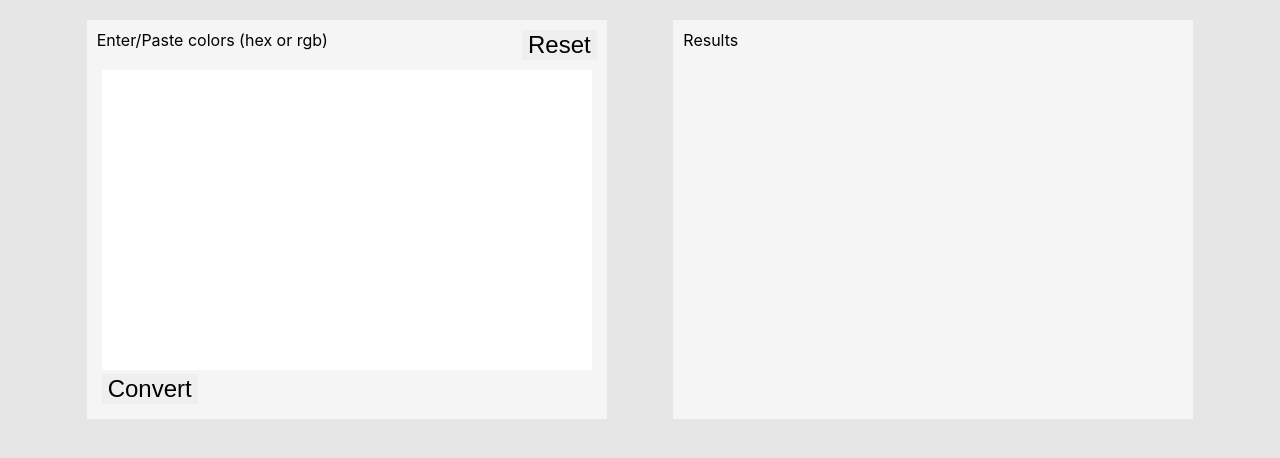
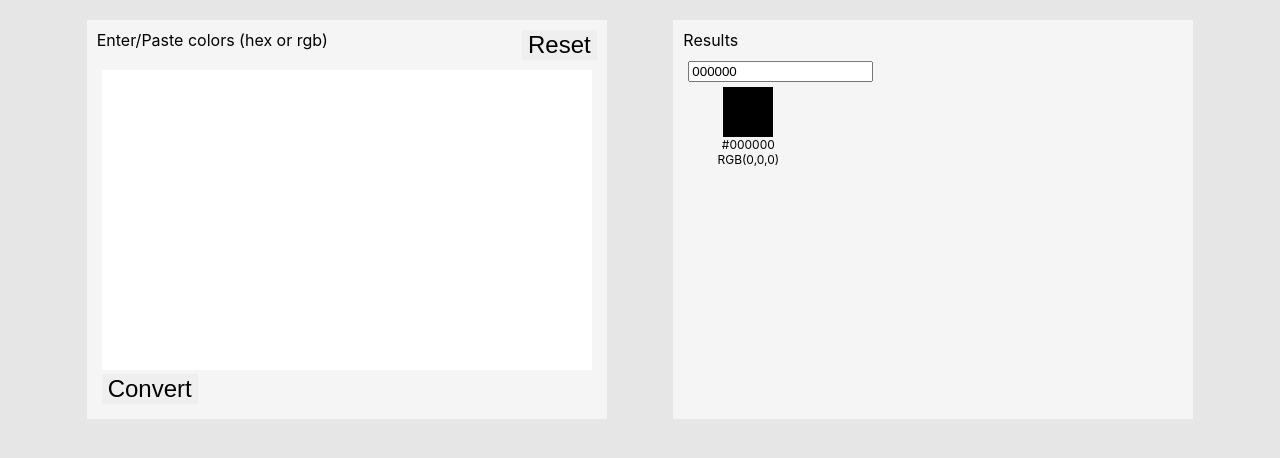
Before and after one commit to TravisL12/compare_colors, a React (Create React App) app: page / in a window 1280 px wide. Shown: the top 458 px of the page. Built offline with nearby package versions, Linux system fonts and the light colour scheme.

Commit message:
Add input

```diff
--- a/src/ColorGrid.js
+++ b/src/ColorGrid.js
@@ -1,8 +1,15 @@
-import React from "react";
+import React, { Component } from "react";
 import Color from "./Color";
 
-function ColorGrid(props) {
-  function createColor(color) {
+class ColorGrid extends Component {
+  constructor(props) {
+    super();
+    this.state = {
+      compareColor: "000000"
+    };
+  }
+
+  createColor = color => {
     const isRgb = /^rgb/.test(color);
     const colorObj = {};
 
@@ -11,70 +18,86 @@ function ColorGrid(props) {
         .replace(/[rgb()\s]/gi, "")
         .split(",")
         .map(num => parseInt(num, 10));
-      colorObj.hexColor = dec2hex(colorObj.rgbColor);
+      colorObj.hexColor = this.dec2hex(colorObj.rgbColor);
     } else {
       colorObj.hexColor = color.replace(/['#]/gi, "");
-      colorObj.rgbColor = hex2dec(colorObj.hexColor);
+      colorObj.rgbColor = this.hex2dec(colorObj.hexColor);
     }
 
     return colorObj;
-  }
+  };
 
   /**
    *
    * @param {array} array of ints ex: [210, 190, 5];
    */
-  function dec2hex(rgbColor) {
+  dec2hex = rgbColor => {
     return rgbColor
       .map(c => {
         const num = Number(c);
         return `0${num.toString(16)}`.slice(-2);
       })
       .join("");
-  }
+  };
 
   /**
    *
    * @param {string} hex 6 character hex string w/o # ex: 'FF09A4'
    */
-  function hex2dec(hex) {
+  hex2dec = hex => {
     const split = [hex.slice(0, 2), hex.slice(2, 4), hex.slice(4, 6)];
 
     return split.map(c => {
       return parseInt(c, 16);
     });
-  }
+  };
 
   /**
    *
+   * @param {string} compare 6 character hex string w/o # ex: 'FF09A4'
    * @param {string} target 6 character hex string w/o # ex: 'FF09A4'
+   * @return {float} returns distance between compare and target hex values
    */
-  function distance(compare, target = "000000") {
-    const tDec = hex2dec(target);
-    const cDec = hex2dec(compare);
+  distance = (compare, target = this.state.compareColor) => {
+    const tDec = this.hex2dec(target);
+    const cDec = this.hex2dec(compare);
 
     const red = Math.pow(tDec[0] - cDec[0], 2);
     const green = Math.pow(tDec[1] - cDec[1], 2);
     const blue = Math.pow(tDec[2] - cDec[2], 2);
 
     return Math.sqrt(red + green + blue);
-  }
+  };
 
-  const sortedColors = props.colors
+  updateCompareColor = event => {
+    this.setState({ compareColor: event.target.value });
+  };
+
+  render() {
+    const sortedColors = this.props.colors
       .map(color => {
-      return createColor(color);
+        return this.createColor(color);
       })
       .sort((a, b) => {
-      return distance(a.hexColor) - distance(b.hexColor);
+        return this.distance(a.hexColor) - this.distance(b.hexColor);
       });
 
     return (
       <div className="all">
+        <div className="compare-input">
+          <input
+            type="text"
+            onChange={this.updateCompareColor}
+            value={this.state.compareColor}
+          />
+          <Color color={this.createColor(this.state.compareColor)} />
+        </div>
         {sortedColors.map((color, idx) => {
           return <Color color={color} key={idx} />;
         })}
       </div>
     );
   }
+}
 
 export default ColorGrid;
```
Lines whose indentation alone changed are shown as unchanged.
